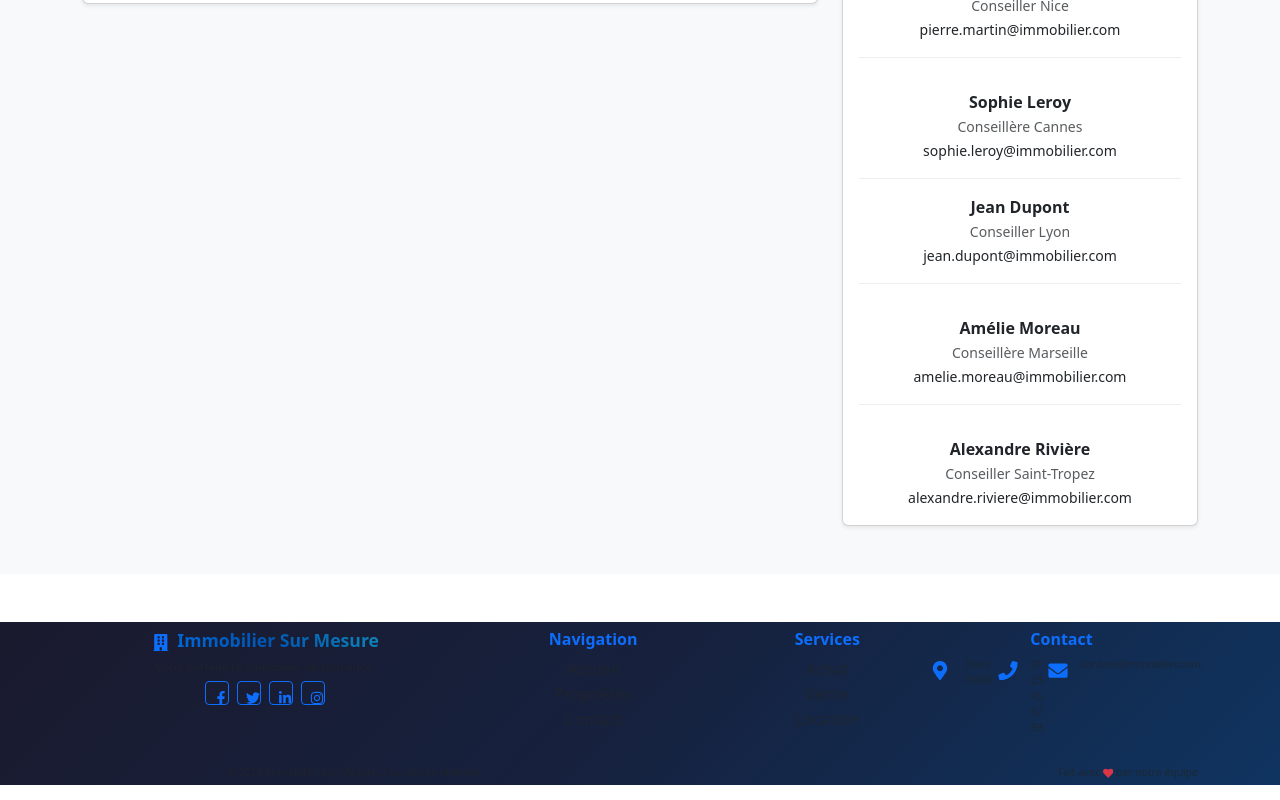
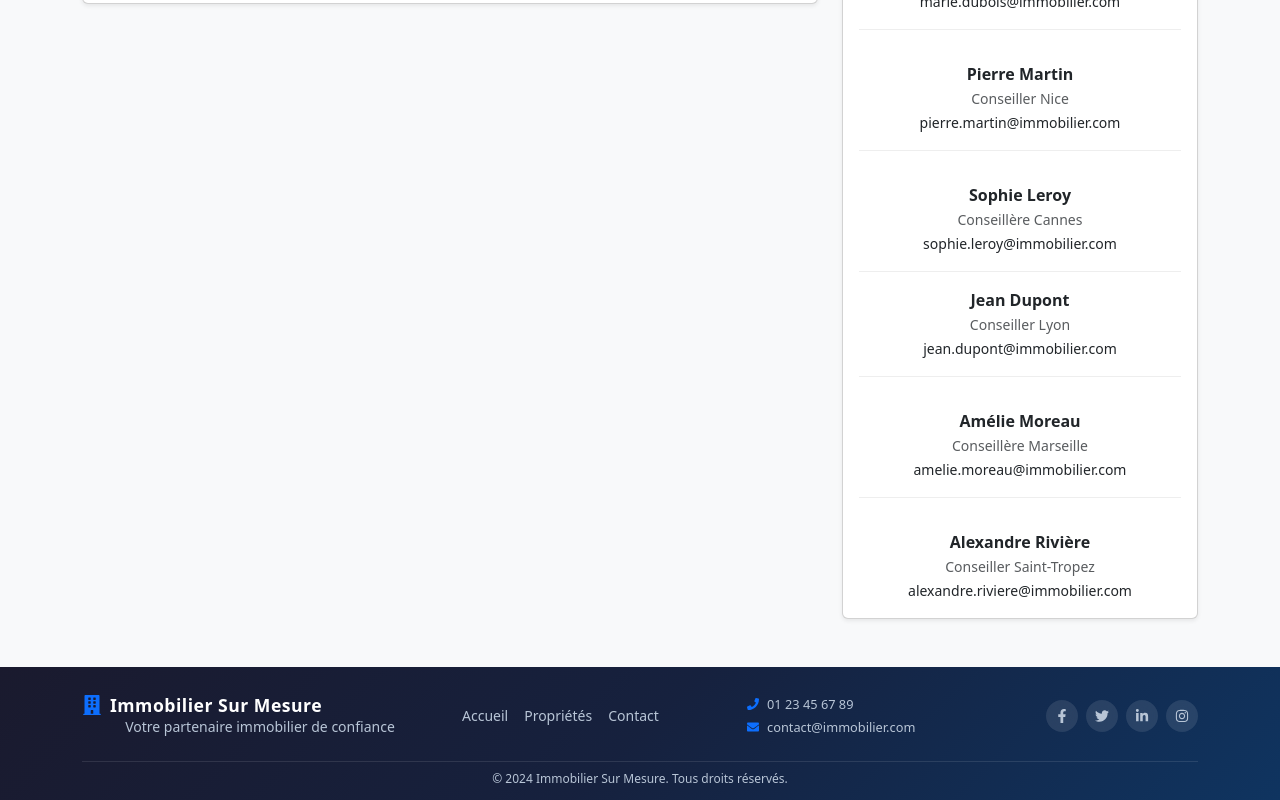
Before and after one commit to sanaarouch/immobilier_front, a React (Create React App) app: page /contact in a window 1280 px wide. Shown: the part 847-1647 px from the top of the page. Built offline with nearby package versions, Linux system fonts and the light colour scheme; no server answers; the HTML template or start-up script is replaced by a standard one.

Commit message:
Réorganisation experte du footer avec correction de visibilité

```diff
--- a/src/components/footer/Footer.css
+++ b/src/components/footer/Footer.css
@@ -1,127 +1,123 @@
 .custom-footer {
   background: linear-gradient(135deg, #1a1a2e 0%, #16213e 50%, #0f3460 100%);
-  position: relative;
-  overflow: hidden;
+  color: #ffffff;
+  padding: 0.75rem 0;
+  margin-top: auto;
 }
 
-
-.footer-content {
-  position: relative;
-  z-index: 1;
-  padding: 0.5rem 0 !important;
+/* Text Colors - Fixed visibility issues */
+.text-light-gray {
+  color: #b8c5d6 !important;
 }
 
-.footer-brand h4 {
-  background: linear-gradient(45deg, #007bff, #0056b3, #17a2b8);
-  -webkit-background-clip: text;
-  -webkit-text-fill-color: transparent;
-  background-clip: text;
-  font-size: 1.1rem;
-  margin-bottom: 0.5rem !important;
+.text-white {
+  color: #ffffff !important;
 }
 
-.footer-brand p {
-  font-size: 0.7rem;
-  margin-bottom: 0.25rem !important;
-  line-height: 1.4;
-}
-
-.footer-links li {
-  margin-bottom: 0.05rem;
-  transition: all 0.3s ease;
-}
-
-.footer-links a {
+/* Footer Links */
+.footer-link {
+  color: #b8c5d6 !important;
   text-decoration: none;
+  font-size: 0.875rem;
+  font-weight: 500;
   transition: all 0.3s ease;
   position: relative;
 }
 
-.footer-links a:hover {
+.footer-link:hover {
   color: #007bff !important;
-  padding-left: 0.5rem;
+  text-decoration: none;
+  transform: translateY(-1px);
 }
 
-.footer-links a::before {
-  content: '→';
+.footer-link::after {
+  content: '';
   position: absolute;
-  left: -1rem;
-  opacity: 0;
-  transition: all 0.3s ease;
-  color: #007bff;
+  bottom: -2px;
+  left: 0;
+  width: 0;
+  height: 1px;
+  background: #007bff;
+  transition: width 0.3s ease;
 }
 
-.footer-links a:hover::before {
-  opacity: 1;
-  left: -0.75rem;
+.footer-link:hover::after {
+  width: 100%;
 }
 
-.social-links {
-  margin-top: 0.1rem;
-}
-
-.social-btn {
-  width: 24px;
-  height: 24px;
-  border-radius: 50%;
+/* Social Links */
+.social-link {
   display: inline-flex;
   align-items: center;
   justify-content: center;
+  width: 32px;
+  height: 32px;
+  background: rgba(255, 255, 255, 0.1);
+  color: #b8c5d6 !important;
+  border-radius: 50%;
+  text-decoration: none;
   transition: all 0.3s ease;
-  border: 2px solid #007bff;
+  backdrop-filter: blur(10px);
 }
 
-.social-btn:hover {
-  background-color: #007bff;
+.social-link:hover {
+  background: #007bff;
+  color: #ffffff !important;
   transform: translateY(-2px);
   box-shadow: 0 4px 12px rgba(0, 123, 255, 0.4);
 }
 
-.contact-info {
-  font-size: 0.65rem;
+/* Contact Compact */
+.contact-compact .footer-link {
+  font-size: 0.8rem;
 }
 
-.contact-item {
-  display: flex;
-  align-items: flex-start;
-  margin-bottom: 0.1rem;
+/* Copyright */
+.copyright {
+  font-size: 0.75rem;
+  padding-top: 0.5rem;
+  border-top: 1px solid rgba(255, 255, 255, 0.1);
+  margin-top: 0.5rem;
 }
 
-.contact-item a {
-  text-decoration: none;
-  transition: color 0.3s ease;
+/* Brand Section */
+.custom-footer h5 {
+  font-size: 1.1rem;
+  letter-spacing: 0.5px;
 }
 
-.contact-item a:hover {
-  color: #007bff !important;
-}
+/* Responsive Design */
+@media (max-width: 991px) {
+  .custom-footer {
+    text-align: center;
+  }
 
-.footer-bottom {
-  padding: 0.25rem 0 !important;
-}
+  .contact-compact {
+    display: flex;
+    flex-direction: column;
+    align-items: center;
+  }
 
-.footer-bottom p {
-  margin-bottom: 0;
-  font-size: 0.65rem;
+  .contact-compact .d-flex {
+    justify-content: center;
+  }
 }
 
 @media (max-width: 768px) {
-  .footer-content {
-    text-align: center;
+  .custom-footer {
+    padding: 1rem 0;
   }
 
-  .social-links {
-    justify-content: center;
-    display: flex;
+  .footer-link {
+    font-size: 0.8rem;
   }
 
-  .contact-item {
-    justify-content: center;
-    text-align: center;
+  .social-link {
+    width: 28px;
+    height: 28px;
   }
 
-  .footer-bottom .text-md-end {
-    text-align: center !important;
-    margin-top: 1rem;
+  .copyright {
+    font-size: 0.7rem;
   }
 }
--- a/src/components/footer/Footer.js
+++ b/src/components/footer/Footer.js
@@ -1,92 +1,72 @@
 import React from 'react';
-import { Container, Row, Col, Button } from 'react-bootstrap';
-import { FaFacebookF, FaTwitter, FaLinkedinIn, FaInstagram, FaPhone, FaEnvelope, FaMapMarkerAlt, FaBuilding, FaHeart } from 'react-icons/fa';
+import { Container, Row, Col } from 'react-bootstrap';
+import { FaFacebookF, FaTwitter, FaLinkedinIn, FaInstagram, FaPhone, FaEnvelope, FaMapMarkerAlt, FaBuilding } from 'react-icons/fa';
 import './Footer.css';
 
 const Footer = () => {
   return (
-    <footer className="custom-footer text-light mt-5">
+    <footer className="custom-footer">
       <Container>
-        <div className="footer-content">
-          <Row className="g-2">
-            <Col lg={4} md={6}>
-              <div className="footer-brand">
-                <h4 className="fw-bold">
-                  <FaBuilding className="me-2 text-primary" />
-                  Immobilier Sur Mesure
-                </h4>
-                <p className="text-muted">
-                  Votre partenaire immobilier de confiance.
-                </p>
-                <div className="social-links">
-                  <Button variant="outline-primary" size="sm" className="social-btn me-2">
-                    <FaFacebookF />
-                  </Button>
-                  <Button variant="outline-primary" size="sm" className="social-btn me-2">
-                    <FaTwitter />
-                  </Button>
-                  <Button variant="outline-primary" size="sm" className="social-btn me-2">
-                    <FaLinkedinIn />
-                  </Button>
-                  <Button variant="outline-primary" size="sm" className="social-btn">
-                    <FaInstagram />
-                  </Button>
+        <Row className="align-items-center py-3">
+          {/* Brand Section */}
+          <Col lg={4} md={6} className="mb-2 mb-lg-0">
+            <div className="d-flex align-items-center">
+              <FaBuilding className="text-primary me-2" size={20} />
+              <h5 className="mb-0 text-white fw-bold">Immobilier Sur Mesure</h5>
+            </div>
+            <p className="text-light-gray mb-0 small">Votre partenaire immobilier de confiance</p>
+          </Col>
+
+          {/* Quick Links */}
+          <Col lg={3} md={6} className="mb-2 mb-lg-0">
+            <div className="d-flex justify-content-center justify-content-lg-start">
+              <a href="/" className="footer-link me-3">Accueil</a>
+              <a href="/properties" className="footer-link me-3">Propriétés</a>
+              <a href="/contact" className="footer-link">Contact</a>
+            </div>
+          </Col>
+
+          {/* Contact Info */}
+          <Col lg={3} md={6} className="mb-2 mb-lg-0">
+            <div className="contact-compact">
+              <div className="d-flex align-items-center mb-1">
+                <FaPhone className="text-primary me-2" size={12} />
+                <a href="tel:0123456789" className="footer-link small">01 23 45 67 89</a>
+              </div>
+              <div className="d-flex align-items-center">
+                <FaEnvelope className="text-primary me-2" size={12} />
+                <a href="mailto:contact@immobilier.com" className="footer-link small">contact@immobilier.com</a>
               </div>
             </div>
           </Col>
 
-            <Col lg={3} md={6}>
-              <h6 className="fw-bold mb-2 text-primary">Navigation</h6>
-              <ul className="list-unstyled footer-links">
-                <li><a href="/" className="text-muted">Accueil</a></li>
-                <li><a href="/properties" className="text-muted">Propriétés</a></li>
-                <li><a href="/contact" className="text-muted">Contact</a></li>
-              </ul>
-            </Col>
-
+          {/* Social Links */}
           <Col lg={2} md={6}>
-              <h6 className="fw-bold mb-2 text-primary">Services</h6>
-              <ul className="list-unstyled footer-links">
-                <li><a href="#" className="text-muted">Achat</a></li>
-                <li><a href="#" className="text-muted">Vente</a></li>
-                <li><a href="#" className="text-muted">Location</a></li>
-              </ul>
-            </Col>
-
-            <Col lg={3} md={6}>
-              <h6 className="fw-bold mb-2 text-primary">Contact</h6>
-              <div className="contact-info">
-                <div className="contact-item">
-                  <FaMapMarkerAlt className="text-primary me-2" />
-                  <span className="text-muted">Paris 75008</span>
-                </div>
-                <div className="contact-item">
-                  <FaPhone className="text-primary me-2" />
-                  <a href="tel:0123456789" className="text-muted">01 23 45 67 89</a>
-                </div>
-                <div className="contact-item">
-                  <FaEnvelope className="text-primary me-2" />
-                  <a href="mailto:contact@immobilier.com" className="text-muted">contact@immobilier.com</a>
-                </div>
+            <div className="d-flex justify-content-center justify-content-lg-end">
+              <a href="#" className="social-link me-2">
+                <FaFacebookF size={14} />
+              </a>
+              <a href="#" className="social-link me-2">
+                <FaTwitter size={14} />
+              </a>
+              <a href="#" className="social-link me-2">
+                <FaLinkedinIn size={14} />
+              </a>
+              <a href="#" className="social-link">
+                <FaInstagram size={14} />
+              </a>
             </div>
           </Col>
         </Row>
-        </div>
 
-        <div className="footer-bottom">
-          <Row className="align-items-center">
-            <Col md={6}>
-              <p className="text-muted">
-                &copy; 2024 Immobilier Sur Mesure. Tous droits réservés.
-              </p>
-            </Col>
-            <Col md={6} className="text-md-end">
-              <p className="text-muted">
-                Fait avec <FaHeart className="text-danger" /> par notre équipe
+        {/* Copyright */}
+        <Row>
+          <Col className="text-center">
+            <p className="mb-0 text-light-gray copyright">
+              © 2024 Immobilier Sur Mesure. Tous droits réservés.
             </p>
           </Col>
         </Row>
-        </div>
       </Container>
     </footer>
   );
```
Lines whose indentation alone changed are shown as unchanged.
